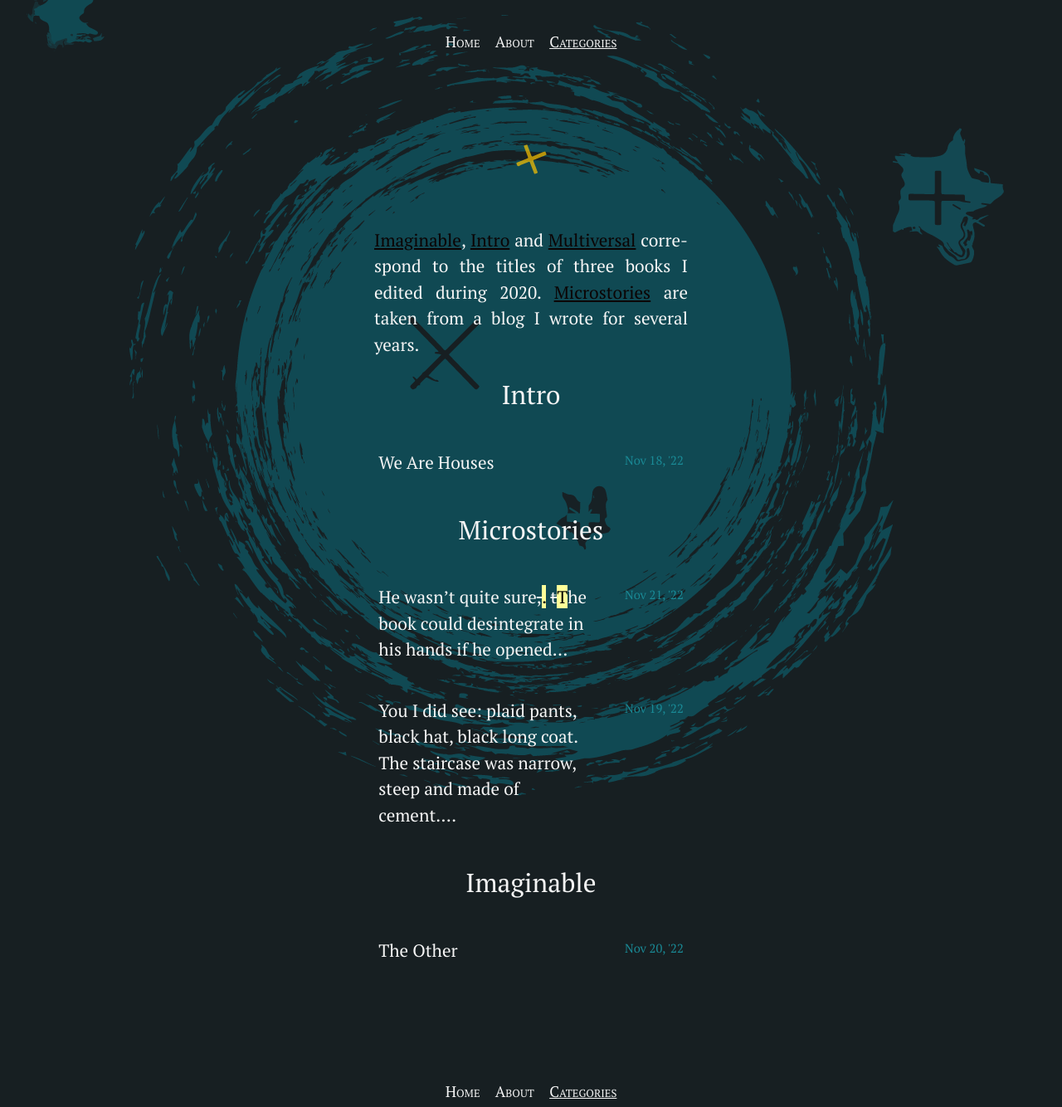
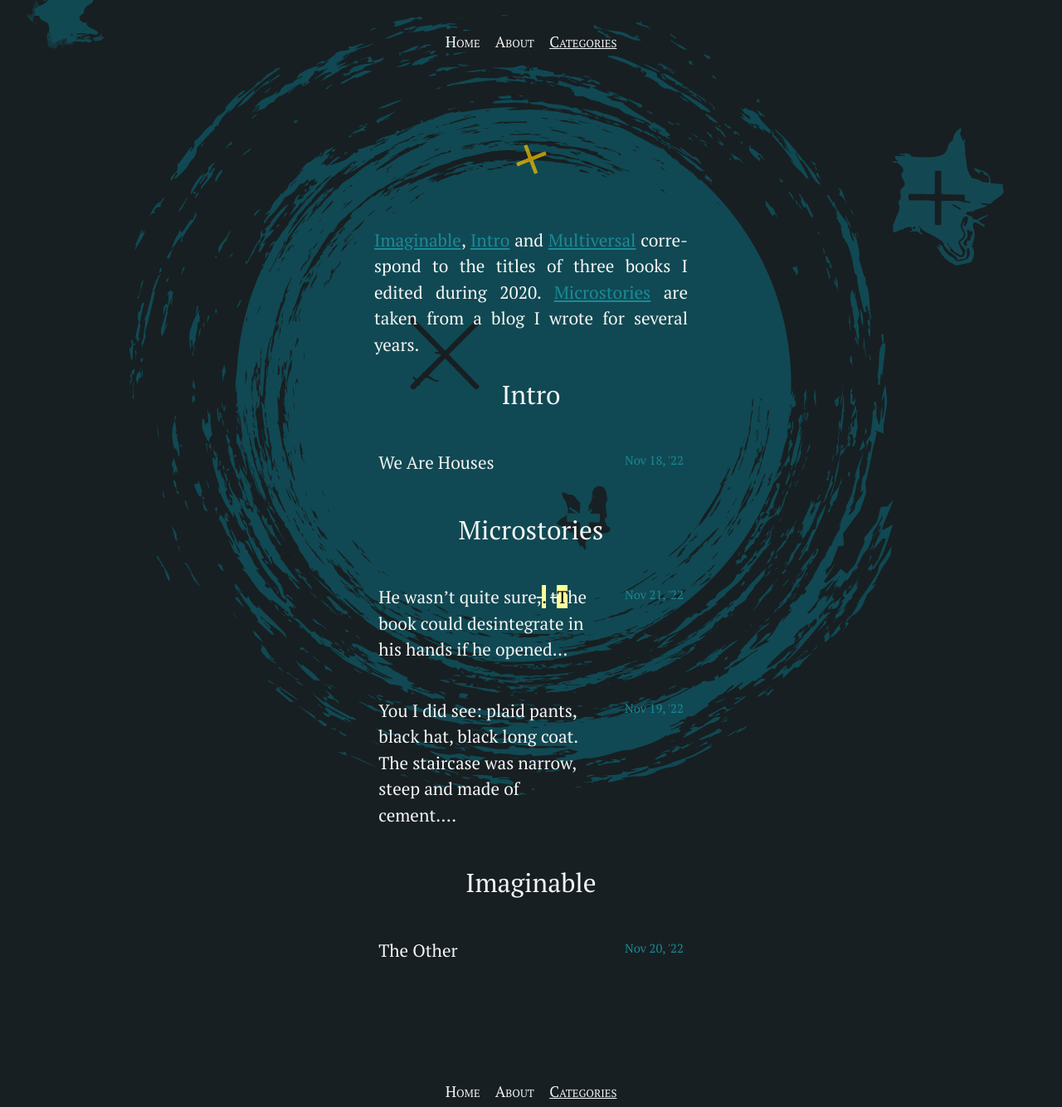
Before and after one commit to silvialohrmann/editorial, a Jekyll site: the page built from categories.html, in a window 1280 px wide. Shown: the whole page at 83% size. Built offline with Jekyll 4.4.1, drawn with Linux system fonts in a browser that asks for light colours.

Commit message:
Update _article.scss

```diff
--- a/_sass/_article.scss
+++ b/_sass/_article.scss
@@ -100,10 +100,10 @@
    text-align: right;
 }
 
-.categories p a {
+.categories a {
   color: $muted-text-color;
 }
 
-.categories p a:hover {
+.categories a:hover {
   text-decoration: none;
 }
```
